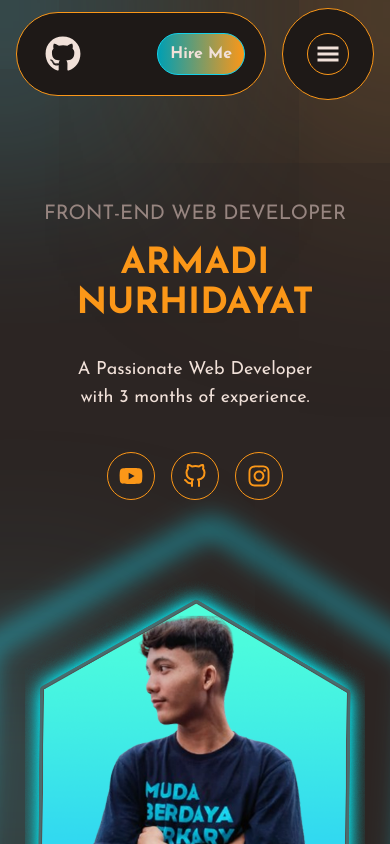
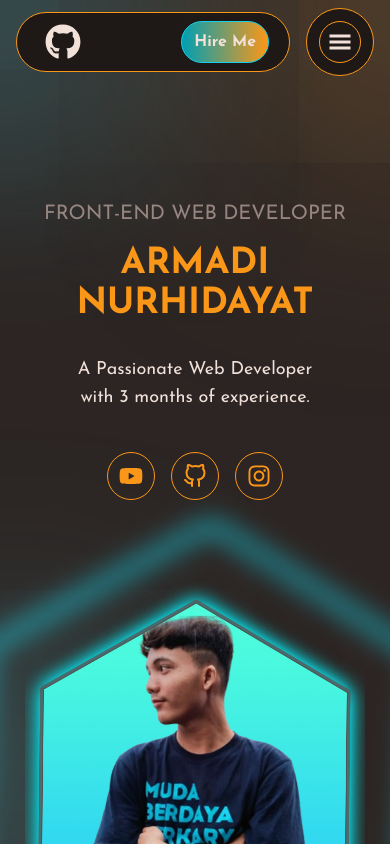
Before and after one commit to armadi04/Website-portolio, a React (Vite) app: page / in a window 390 px wide. Shown: the top 844 px of the page. Built offline with nearby package versions, Linux system fonts and the light colour scheme.

Commit message:
padding in navbar

```diff
--- a/src/components/navbar/NavbarMain.jsx
+++ b/src/components/navbar/NavbarMain.jsx
@@ -16,7 +16,7 @@ const NavbarMain = () => {
 
         <NavbarBtn />
       </div>
-      <div className="flex lg:hidden sm:block p-6 bg-black items-center justify-center rounded-full  border-orange border-[0.5px] ">
+      <div className="flex lg:hidden sm:block p-3 bg-black items-center justify-center rounded-full  border-orange border-[0.5px] ">
         <NavbarToggler />
       </div>
     </nav>
```
